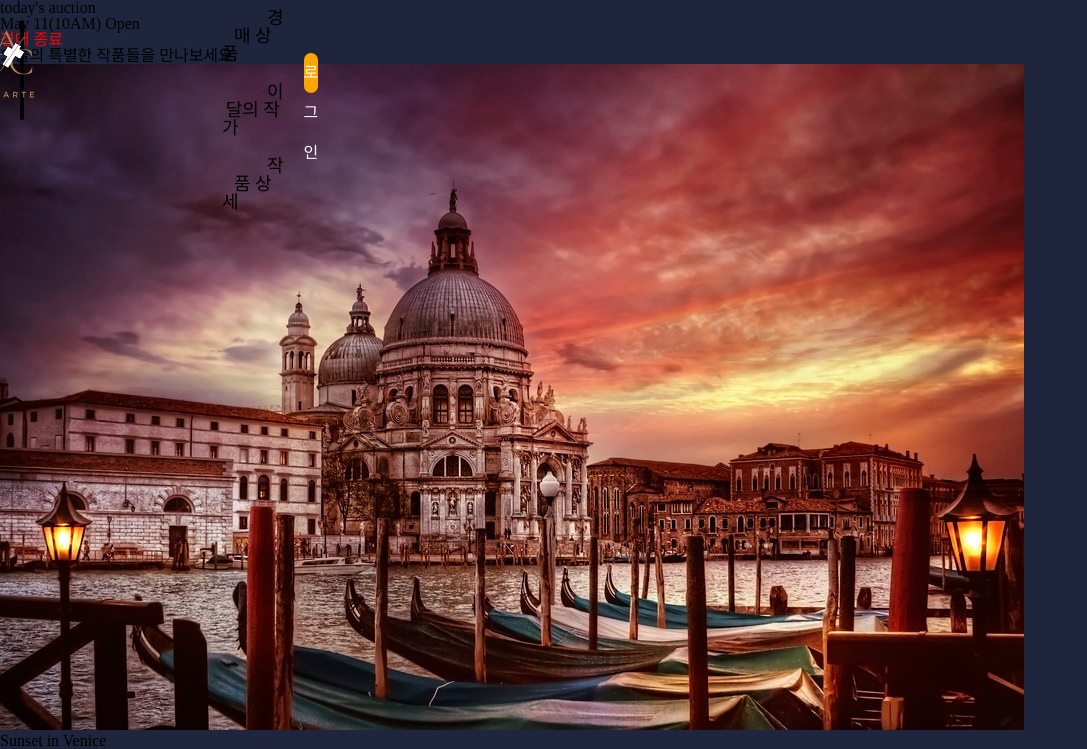
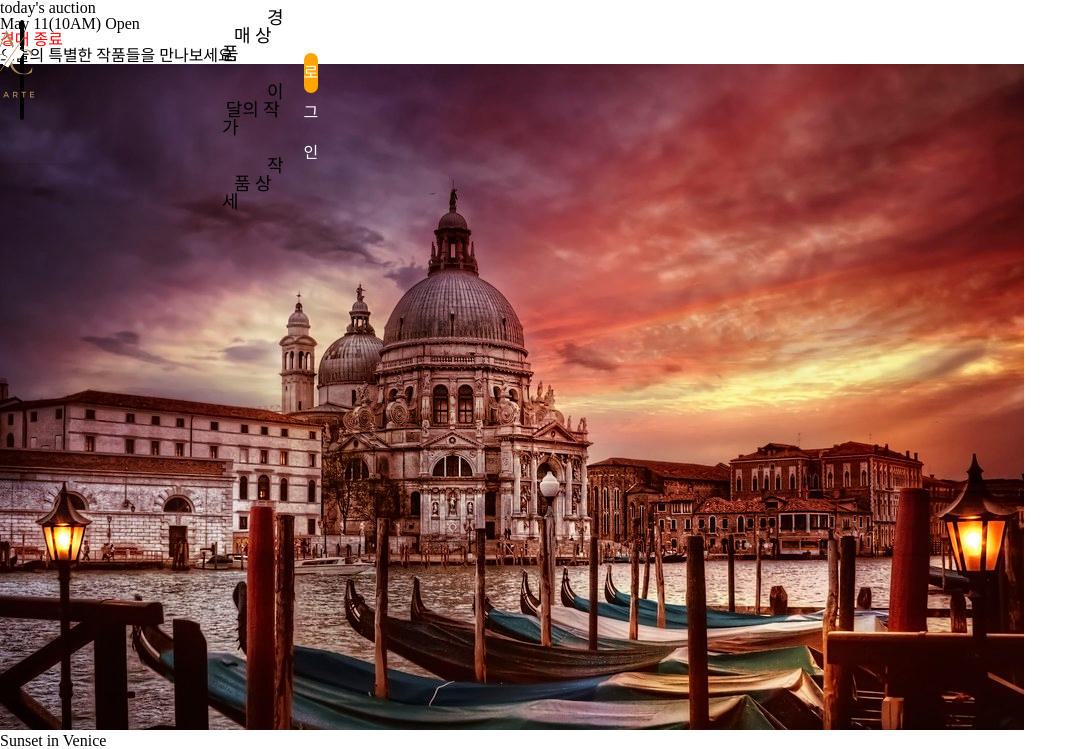
Before and after one commit to bug0630/VanillaJS, a React (Create React App) app: page /auctionlist in a window 1280 px wide. Shown: the top 749 px of the page, without its empty margins (0-1087 px from the left). Built offline with nearby package versions, Linux system fonts and the light colour scheme; a web font is replaced by a local one.

Commit message:
fix:  className 수정

```diff
--- a/src/components/Artist/ArtistIntroduction.jsx
+++ b/src/components/Artist/ArtistIntroduction.jsx
@@ -42,7 +42,7 @@ const ArtistIntroduction = () => {
       <h1 className="artist">Artist</h1>
       {artistData && (
         <div className='artist-info'>
-          <div className='card card0'>
+          <div className='cardHeading card0'>
             <div className='border'>
               <h2 className="artist-name">{artistData[0].artist_name}</h2>
               <h2>{artistData[0].birthdate}</h2>
--- a/src/styles/Artist.scss
+++ b/src/styles/Artist.scss
@@ -122,5 +122,3 @@ p {
 // ------------- Layout stuff --------------------
 
 *, *::before, *::after { box-sizing: border-box; }
-
-html, body { height: 100%; }
--- a/src/styles/ArtistIntroduction.css
+++ b/src/styles/ArtistIntroduction.css
@@ -252,7 +252,7 @@
     border: 3px solid white;
   }
 
-.card {
+.cardHeading {
   height: 685px;
   width: 508px;
   background: grey;
@@ -286,9 +286,6 @@
     opacity: 0;
     transition: opacity 1s;
 }
-
-
-
   .artworksCarousel{
     width:100%;
     max-width:600px;
@@ -296,13 +293,6 @@
     height: 300px;
   }
 
-
-
-
-   body {
-     background: url(//subtlepatterns.com/patterns/scribble_light.png);
-     min-height: 1000px;
-   }
    #columns {
      column-width: 320px;
      column-gap: 15px;
@@ -368,70 +358,3 @@
     margin-top: 100px;
     font-size: 50px;
    }
-
-
-.item {
-  cursor: pointer;
-  -webkit-backface-visibility: hidden;
-  &:hover > .overflow > .content-art {
-    transform: translateY(0) translateZ(0);
-  }
-}
-
-.overflow {
-  overflow: hidden;
-  position: relative;
-  width: 100%;
-  height: 100%;
-}
-
-.content-art {
-  background: linear-gradient(to bottom, rgba(0,0,0,0) 0%, rgba(0,0,0,0.6) 100%);
-  color: #fff;
-  font-weight: 700 !important;
-  text-align: center;
-  text-shadow: 0 1px 1px #000;
-  padding: 10px 15px;
-  position: absolute;
-  left: 0;
-  bottom: 0;
-  width: 100%;
-  height: auto;
-  z-index: 100;
-  -webkit-backface-visibility: hidden;
-  transform: translateY(100%) translateZ(0);
-  transition: transform 450ms ease-out;
-}
-
-.nopadding {
-   padding: 0 !important;
-   margin: 0 !important;
-}
-
-*,
-*:after,
-*:before {
-  box-sizing: border-box;
-}
-
-html,
-body {
-  width: 100%;
-  height: 100%;
-}
-
-html {
-  -webkit-font-smoothing: antialiased;
-  -moz-osx-font-smoothing: grayscale;
-  text-rendering: optimizelegibility;
-}
-
-body {
-  background: #1f253d;
-}
-
-
-.container-fluid {
-  background-color: red;
-  color: red;
-}
```
